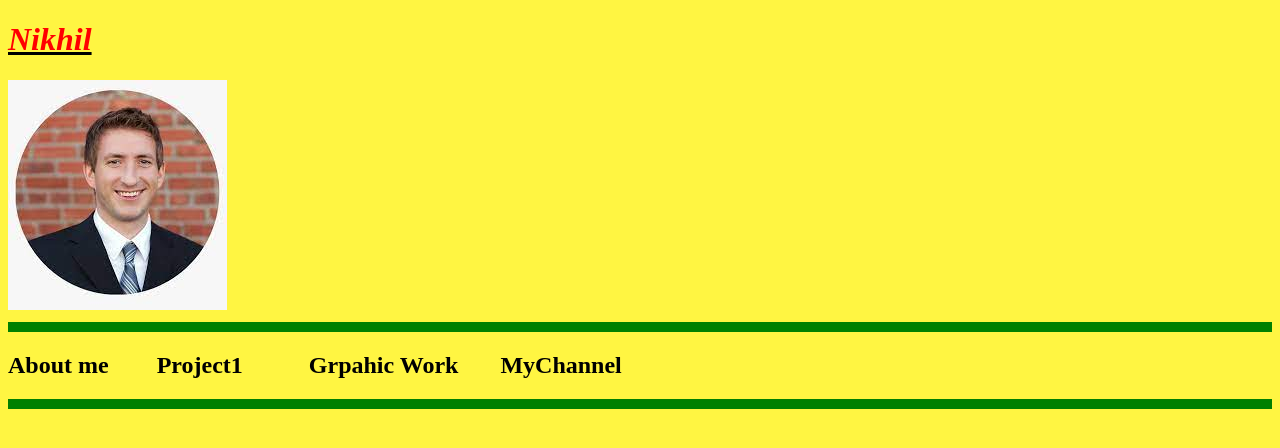
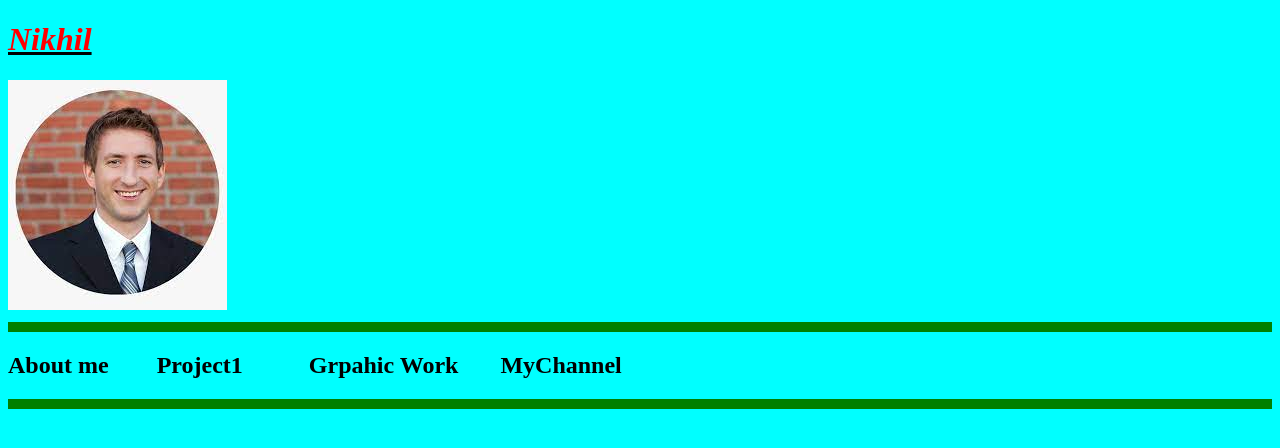
Before and after one commit to Sarthhak2025/myweb, a plain HTML site: page index.html in a window 1280 px wide. Drawn offline with Linux system fonts and the light colour scheme.

Commit message:
Add files via upload

```diff
--- a/index.html
+++ b/index.html
@@ -17,7 +17,7 @@
 <style>
 body
 {
-background:rgb(255,245,66)
+background:cyan;
 }
 
 </style>
```
